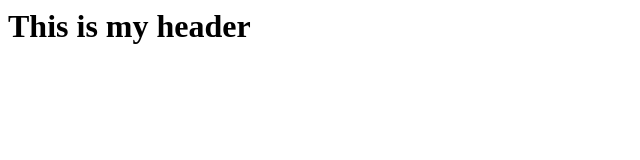
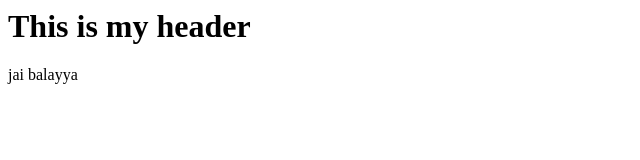
Before and after one commit to adityasivaprasad/demo-jenkins, a plain HTML site: page index.html in a window 1280 px wide. Shown: the full height of the page, 0-640 px from the left. Drawn offline with Linux system fonts and the light colour scheme.

Commit message:
added <p> tags in index.html

```diff
--- a/index.html
+++ b/index.html
@@ -1,5 +1,6 @@
 <html>
   <body>
     <h1>This is my header</h1>
+    <p>jai balayya</p>
   </body>
 </html>
```
